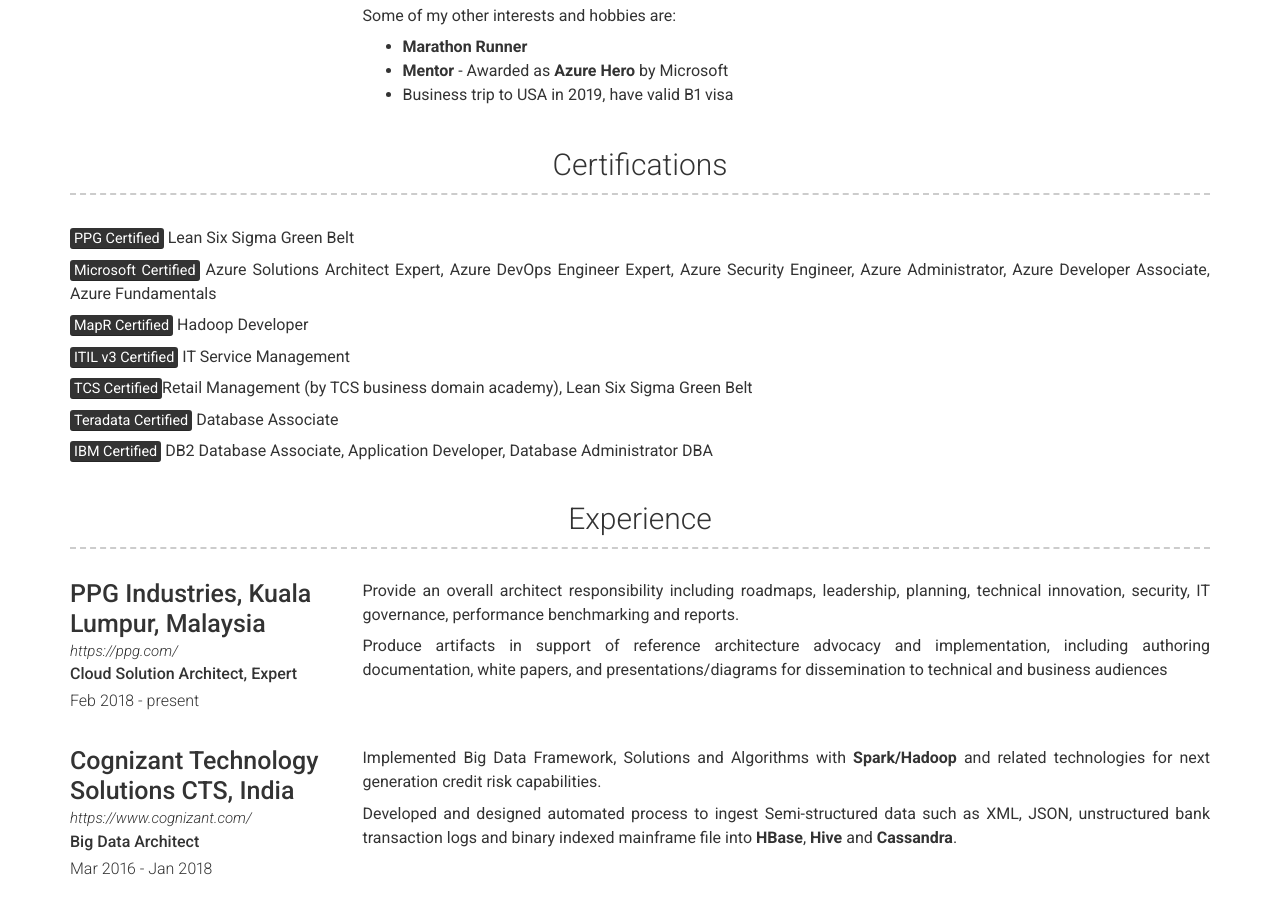
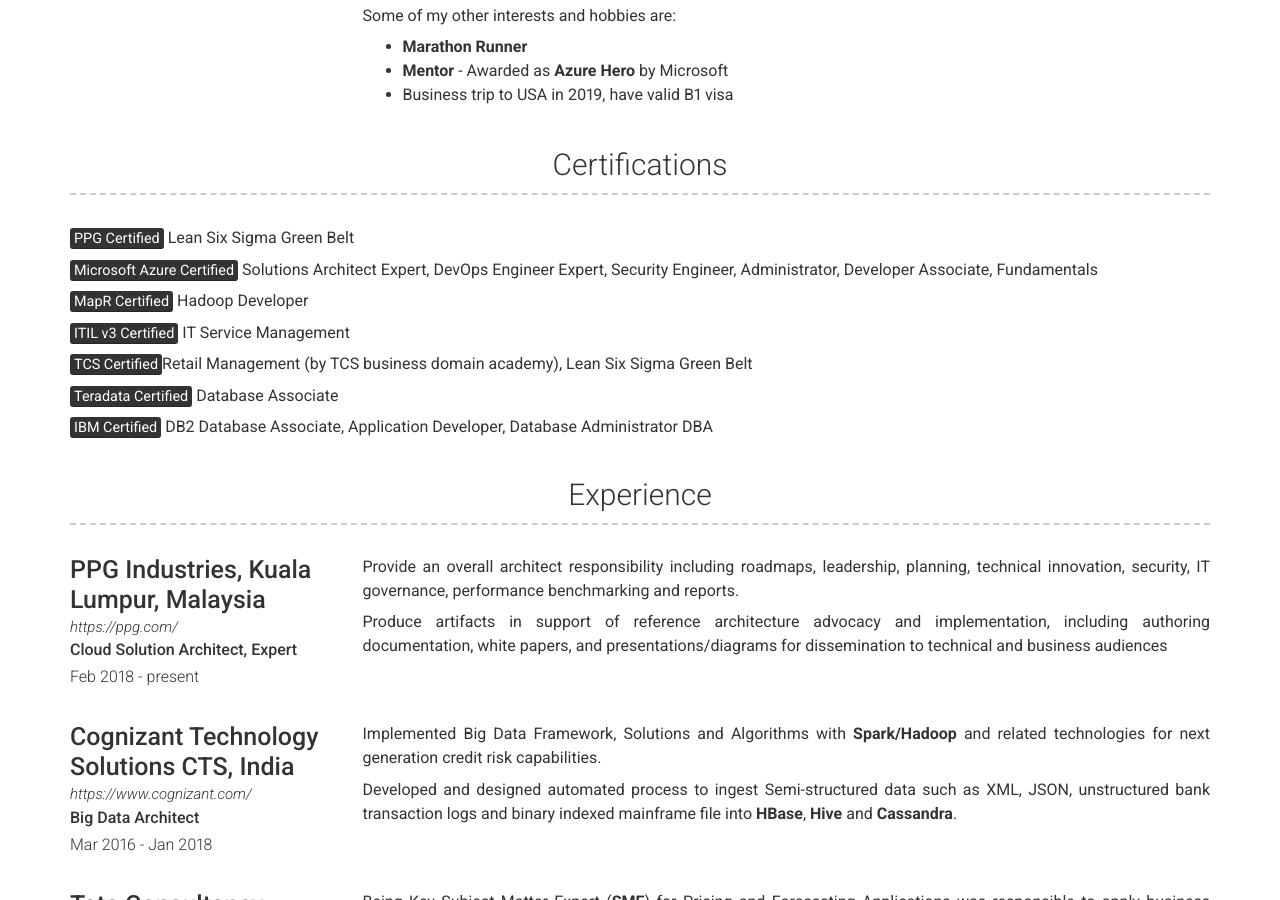
Before and after one commit to mohd-hasnain/mohd-hasnain.github.io, a Jekyll site: the page built from index.md, in a window 1280 px wide and 900 px high, scrolled down 595 px. Built offline with Jekyll 4.4.1, drawn with Linux system fonts in a browser that asks for light colours; nearby versions of some CDN libraries.

Commit message:
Update projects.yml

```diff
--- a/_data/projects.yml
+++ b/_data/projects.yml
@@ -3,7 +3,7 @@
   description: | # this will include new lines to allow paragraphs
       <mark>PPG Certified</mark>  Lean Six Sigma Green Belt
 
-      <mark>Microsoft Certified</mark>  Azure Solutions Architect Expert, Azure DevOps Engineer Expert, Azure Security Engineer, Azure Administrator, Azure Developer Associate, Azure Fundamentals
+      <mark>Microsoft Azure Certified</mark>  Solutions Architect Expert, DevOps Engineer Expert, Security Engineer, Administrator, Developer Associate, Fundamentals
 
       <mark>MapR Certified</mark> Hadoop Developer
 
```
